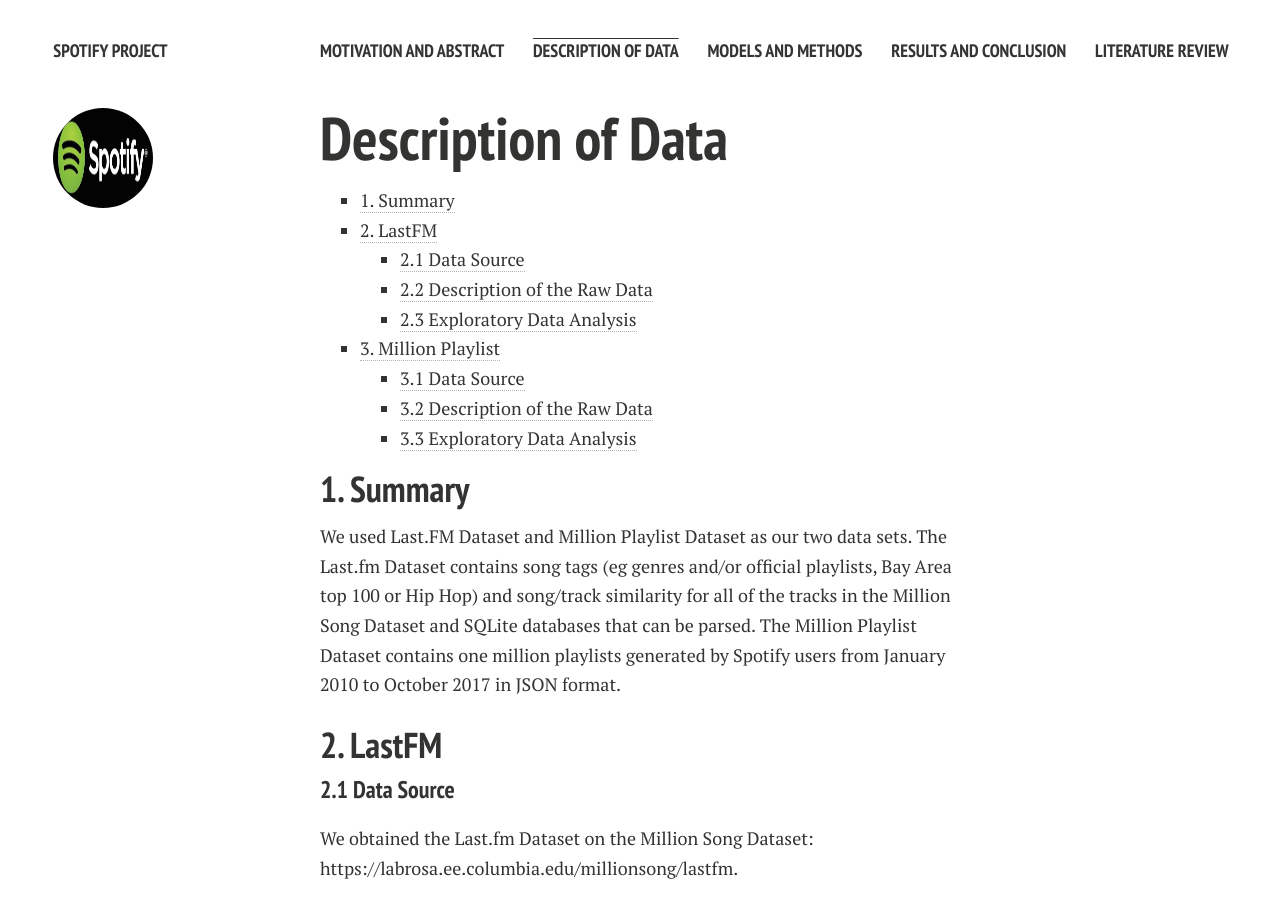
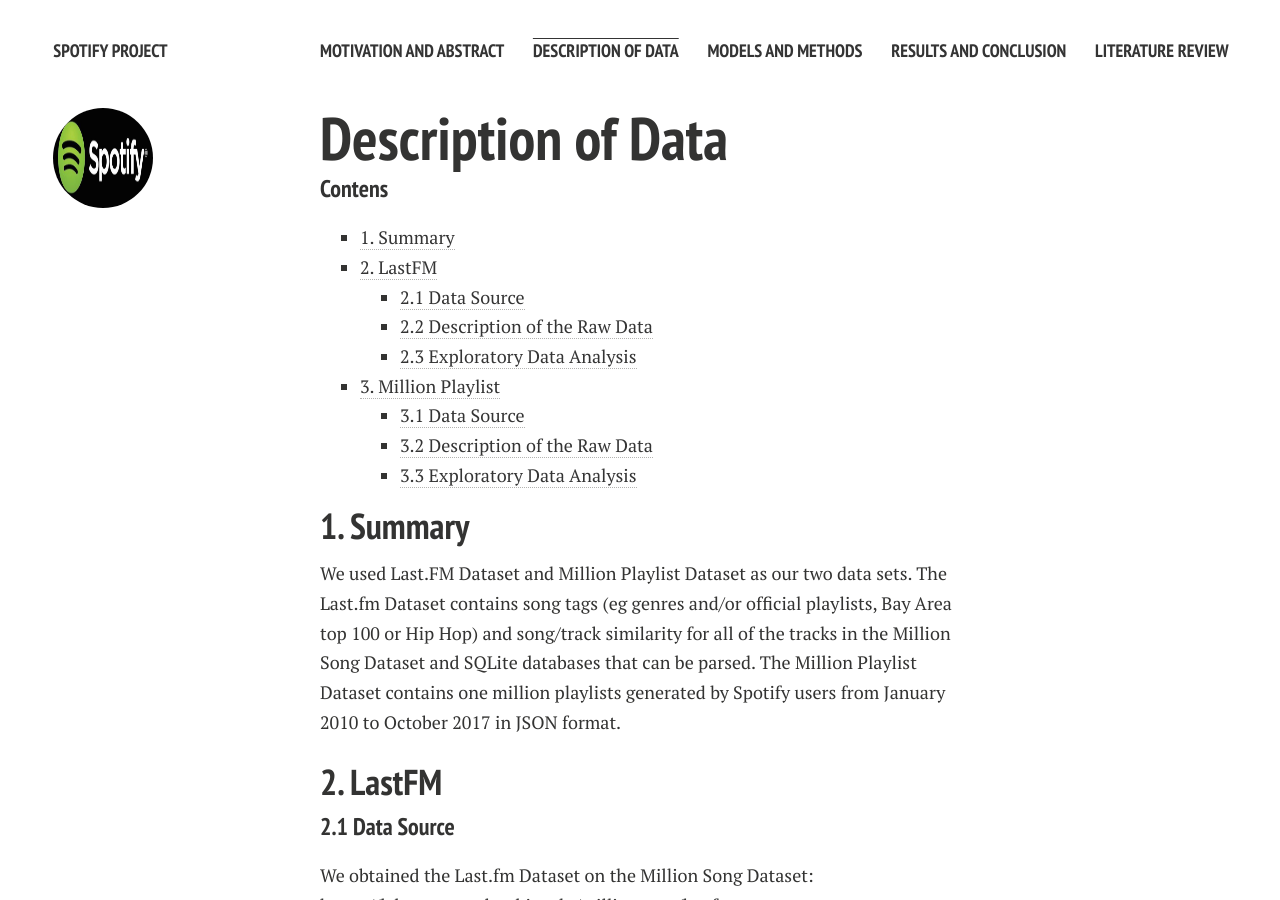
Before and after one commit to lyannaliu/lyannaliu.github.io, a Jekyll site: the page built from descriptionofdata.md, in a window 1280 px wide and 900 px high. Built offline with Jekyll 4.4.1, drawn with Linux system fonts in a browser that asks for light colours; nearby versions of some CDN libraries.

Commit message:
Update descriptionofdata.md

```diff
--- a/descriptionofdata.md
+++ b/descriptionofdata.md
@@ -5,6 +5,8 @@ title: Description of Data
 ---
 
 # Description of Data
+
+#### Contens
 
 * [1. Summary](#1)
 * [2. LastFM](#2)
```
